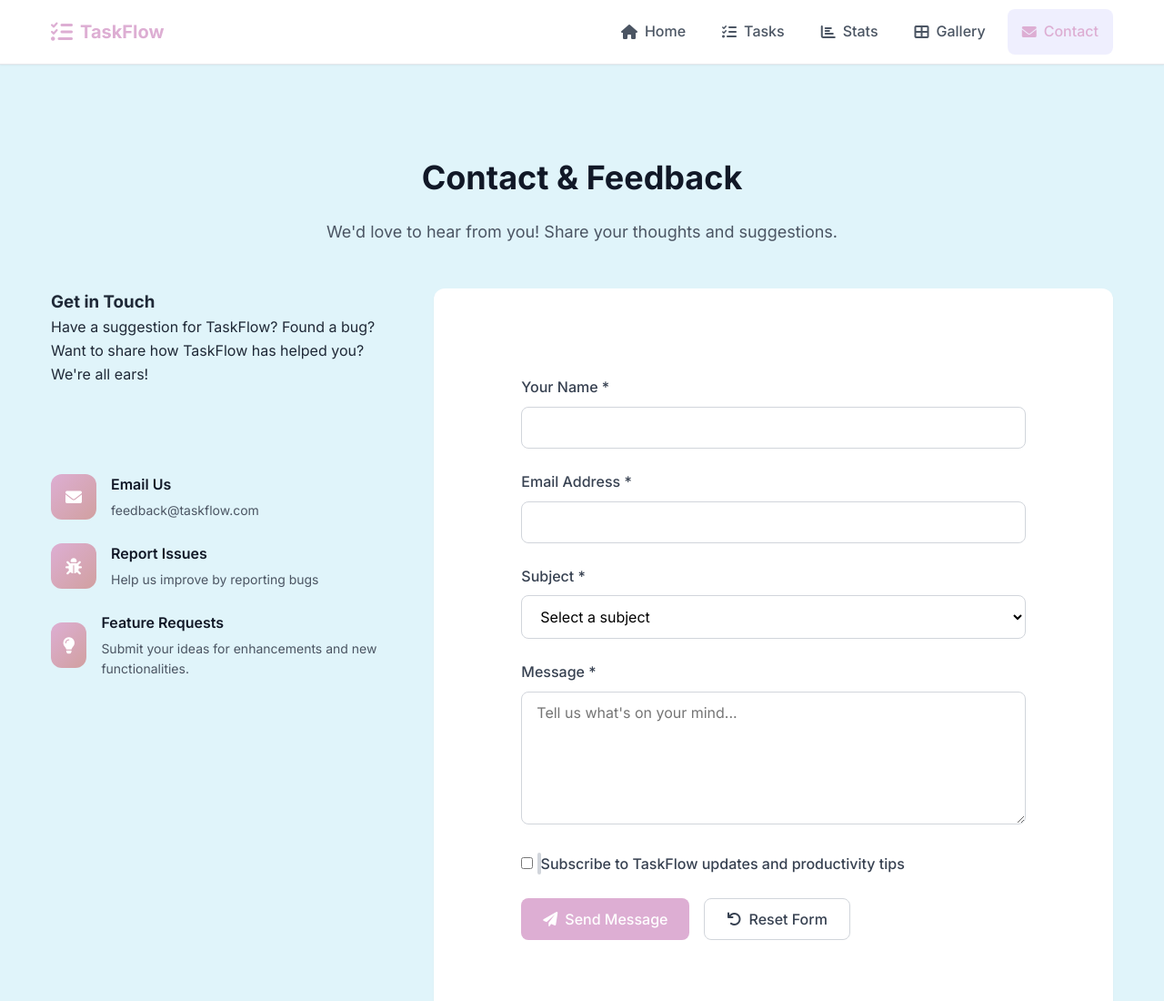
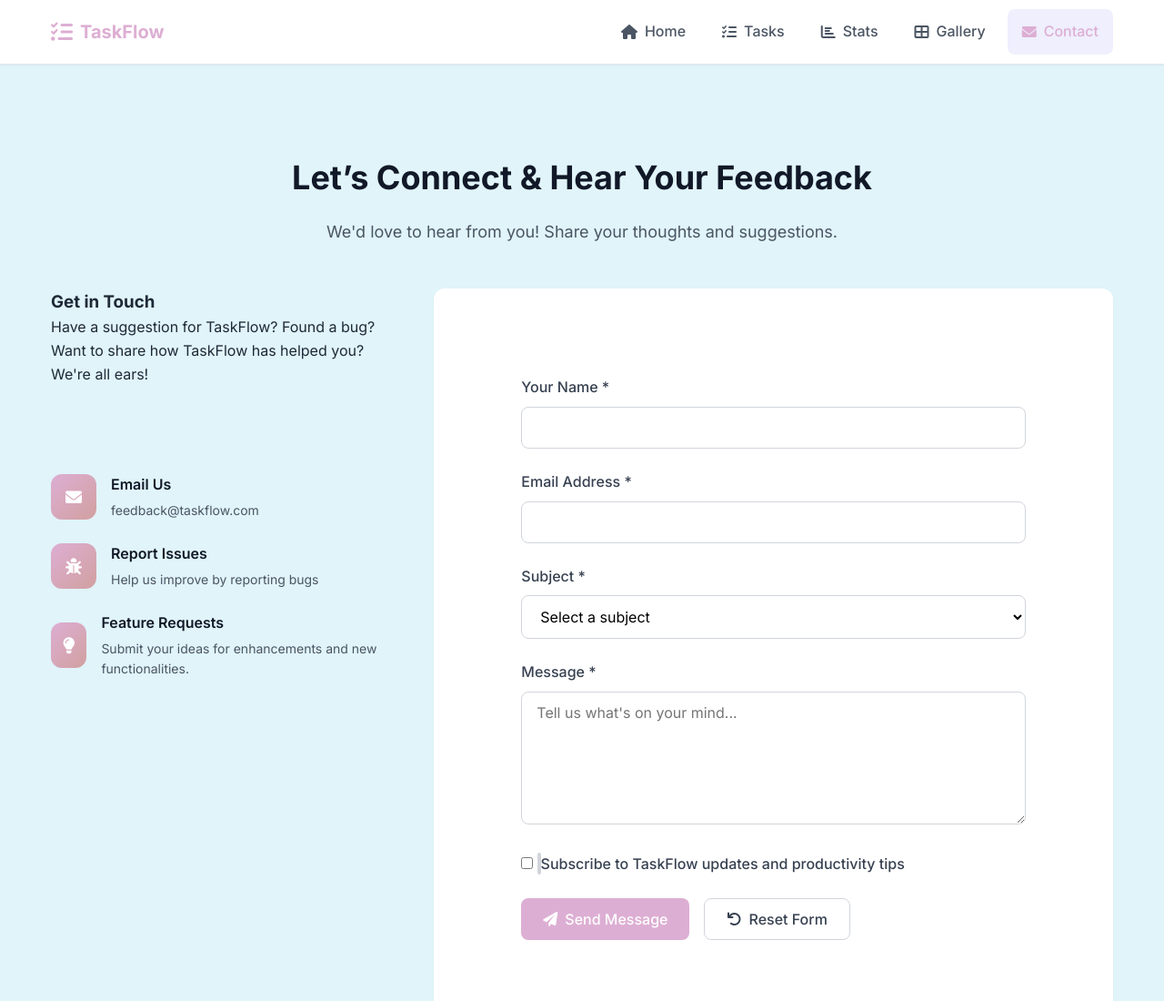
Before and after one commit to AnuuDumjan/Interactive-web-app, a website built with Vite: page contact.html in a window 1280 px wide. Shown: the top 1100 px of the page at 91% size. Built offline with nearby package versions, Linux system fonts and the light colour scheme.

Commit message:
Update contact page title to 'Let’s Connect & Hear Your Feedback'

```diff
--- a/contact.html
+++ b/contact.html
@@ -58,7 +58,7 @@
     <main class="main-content">
         <div class="container">
             <div class="page-header">
-                <h1 class="page-title">Contact & Feedback</h1>
+                <h1 class="page-title">Let’s Connect & Hear Your Feedback</h1>
                 <p class="page-subtitle">We'd love to hear from you! Share your thoughts and suggestions.</p>
             </div>
 
```
